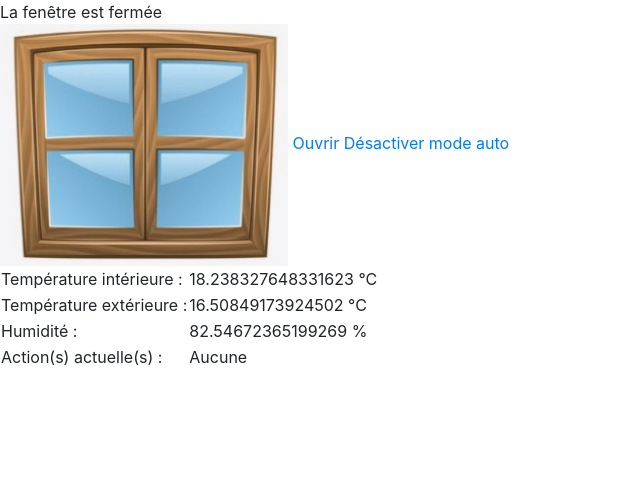
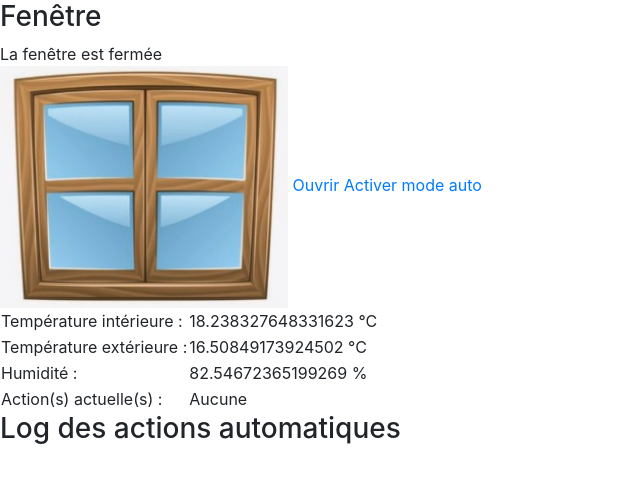
Before and after one commit to varioti/labo-iot, a Flask app: page /window/ in a window 1280 px wide. Shown: the part 56-539 px from the top of the page, without its empty margins (0-640 px from the left). Run offline with Flask 2, Linux system fonts and the light colour scheme; data that the repository does not hold is empty; some libraries are stand-ins or nearby versions.

Commit message:
add log for window

```diff
--- a/app/__init__.py
+++ b/app/__init__.py
@@ -14,9 +14,6 @@ app.config.from_object(Config)
 from flask_sqlalchemy import SQLAlchemy
 db = SQLAlchemy(app)
 
-with app.app_context():
-    db.create_all()
-
 scheduler = APScheduler()
 scheduler.init_app(app)
 scheduler.start()
--- a/app/routes.py
+++ b/app/routes.py
@@ -3,7 +3,7 @@ from flask import url_for, request
 import time
 
 from app import app, db, scheduler, socketio
-from app.models import Devices, MeasureConsumption, AdvicesConsumption
+from app.models import Devices, MeasureConsumption, AdvicesConsumption, WindowLog
 from sensors.window.Window import Window
 from sensors.energy.energy import Energy
 
@@ -29,14 +29,18 @@ for device in devices:
 
 # Recurrent background action of window
 def window_behaviour():
-    w.behavior()
+    action = w.behavior()
+    if action is not None :
+        WindowLog.add_new_action(action)
+    with scheduler.app.app_context():
+        log = list(map(lambda x: x.get_serializable_action(), list(WindowLog.query.all())))
     temp_in, temp_out, hum = w.get_measures()
     current_state = w.repr_state()
     is_open = w.get_is_open()
     mode = w.mode_auto
 
     # Send info to page
-    socketio.emit("update", (is_open, temp_in, temp_out, hum, current_state, mode))
+    socketio.emit("update", (is_open, temp_in, temp_out, hum, current_state, mode, log))
 
 # Recurrent background action of window
 def energy_behaviour():
@@ -81,7 +85,10 @@ def window(state=False):
     is_open = w.get_is_open()
     mode = w.mode_auto
 
-    return render_template("windows.html", temp_in=temp_in, temp_out=temp_out, hum=hum, state=current_state, is_open=is_open, mode_auto=mode)
+    with app.app_context():
+        log = list(map(lambda x: x.get_serializable_action(), list(WindowLog.query.all())))
+
+    return render_template("windows.html", temp_in=temp_in, temp_out=temp_out, hum=hum, state=current_state, is_open=is_open, mode_auto=mode, log=log)
 
 @app.route("/open/")
 def manual_open():
--- a/app/static/js/window.js
+++ b/app/static/js/window.js
@@ -4,7 +4,7 @@ socket.on("update", update);
 ///////////////////////////////////////
 // UPDATE when new measures received //
 ///////////////////////////////////////
-function update(is_open, temp_in, temp_out, hum, current, mode_auto) {
+function update(is_open, temp_in, temp_out, hum, current, mode_auto, log) {
     var window_info = document.getElementById("window_info");
     var window_img = document.getElementById("window_img");
     var open_button = document.getElementById("open");
--- a/app/templates/windows.html
+++ b/app/templates/windows.html
@@ -8,6 +8,7 @@
 <body>
 <div class="">
     <div>
+        <h3>Fenêtre</h3>
         {% if is_open %}
             <span id="window_info">La fenêtre est ouverte</span><br>
             <img id="window_img" src= "../static/image/window_open.png" alt="open"/>
@@ -43,15 +44,17 @@
             </tr>
         </table>
     </div>
-  <!--<img src= "../static/image/window_close.png"
-       onclick="changeImage(this)"  alt="close"/>
-  <script>
-
-    function changeImage(image) {
-        image.src = '/static/image/window_open.png';
-    }
-
-  </script>-->
+    <div>
+        <h3>Log des actions automatiques</h3>
+        <table id="log">
+            {% for action in log %}
+            <tr>
+                <td>{{action["datetime"]}}</td>
+                <td>{{action["action"]}}</td>
+            </tr>
+            {% endfor %}
+        </table>
+    </div>
 </div>
 
 <script src="{{url_for('static', filename='js/window.js')}}"></script>
--- a/sensors/window/Window.py
+++ b/sensors/window/Window.py
@@ -1,8 +1,6 @@
 # TODO
 # - open the window 10 min to DEHUM when temp out is very cold (or hot)
 # - add margin (window should open to cool the room from 20.06 to 20 ?)
-# - handle when the user open (or close) the window mannualy
-# - communication between APP and WINDOW
 
 from sensors.window.phidgets.motor import Motor
 from sensors.window.phidgets.hub import Hub
@@ -149,7 +147,7 @@ class Window:
             # Else => keep open
             if len(self.state) == 0 and self.mode_auto:
                 self.close()
-                print(f"Window closed (Temp inside = {self.temp_in}°C | Temp outside = {self.temp_out}°C | Humidity = {self.humidity})")
+                return f"Fenêtre fermée (Temp int = {self.temp_in}°C | Temp ext = {self.temp_out}°C | Humidité = {self.humidity}%)"
 
         # If window closed
         else:
@@ -157,8 +155,11 @@ class Window:
             # Else => keep closed
             if len(self.state) > 0 and self.mode_auto:
                 self.open()
-                print(f"Window opened for {self.repr_state()} (Temp inside = {self.temp_in}°C | Temp outside = {self.temp_out}°C | Humidity = {self.humidity})")
 
                 # If window is only dehumidifiating the room we save the time in order to limit the time in which the window will stay open
                 if self.state == [DEHUM]:
                     self.set_last_dehum()
+
+                return f"Fenêtre ouverte pour {self.repr_state()} (Temp int = {self.temp_in}°C | Temp ext = {self.temp_out}°C | Humidité = {self.humidity})"
+
+        return None
```
Also changed, not shown: app/models.py (+30 -0 lines), users.db.
